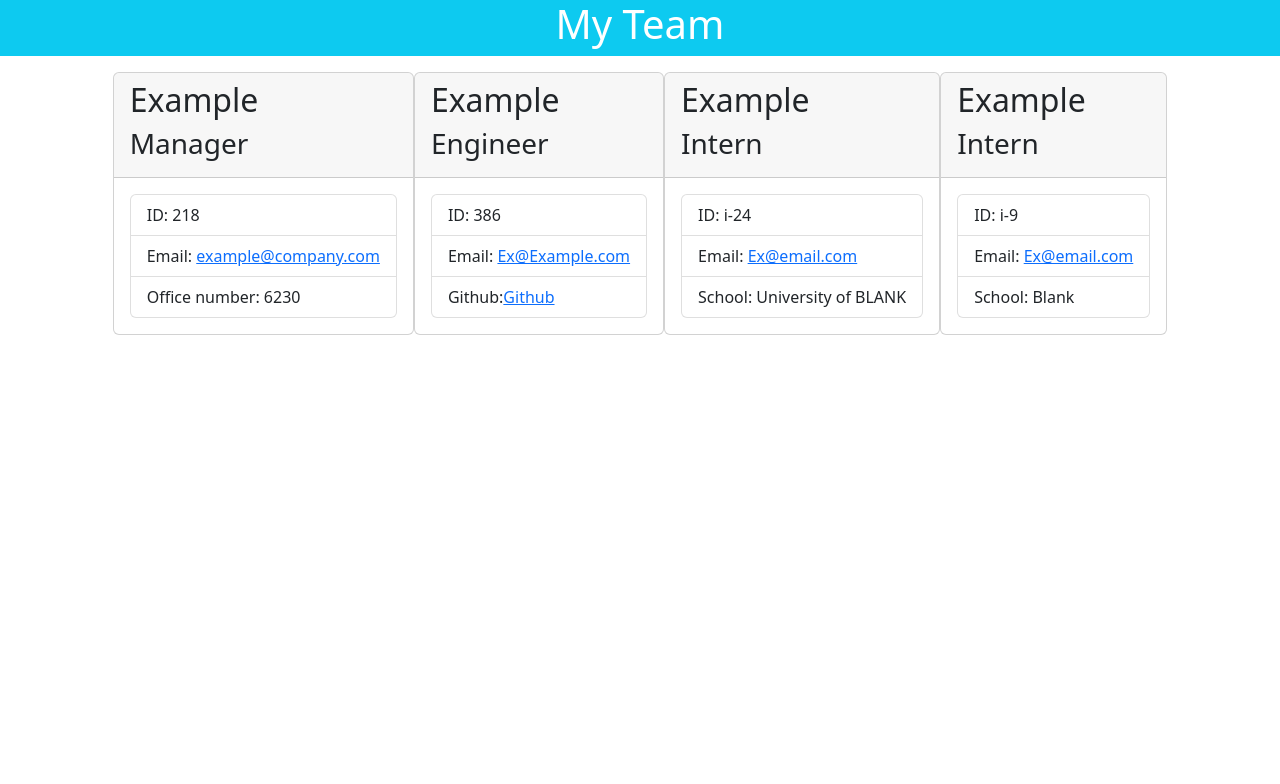
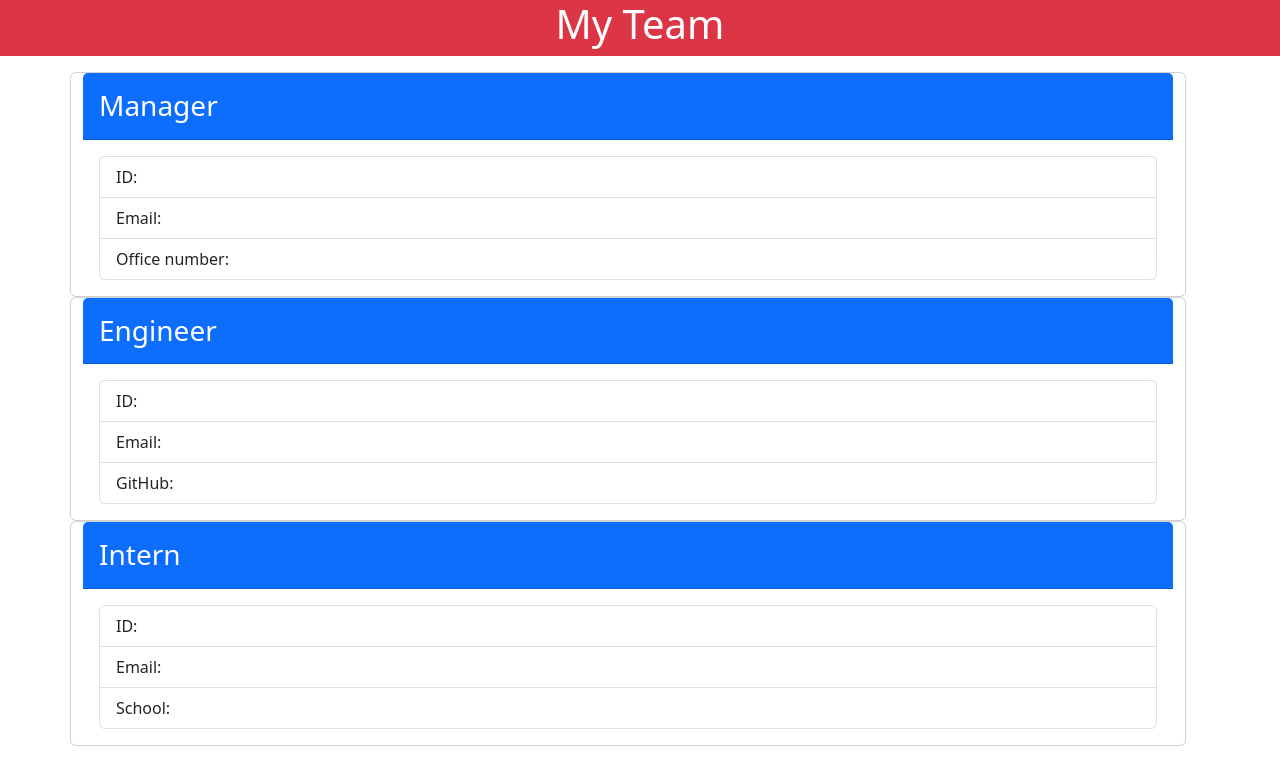
Before and after one commit to LilCalc/Party-Profile-Generator, a website: page Res/index.html in a window 1280 px wide. Drawn offline with nearby package versions, Linux system fonts and the light colour scheme.

Commit message:
HTML template completed and properly linked

```diff
--- a/Res/index.html
+++ b/Res/index.html
@@ -1,87 +1,63 @@
+
 <!DOCTYPE html>
 <html lang="en">
 <head>
     <meta charset="UTF-8" />
     <meta name="viewport" content="width=device-width, initial-scale=1.0" />
     <meta http-equiv="X-UA-Compatible" content="ie=edge" />
+    <title>My Team</title>
     <link href="https://cdn.jsdelivr.net/npm/bootstrap@5.2.0-beta1/dist/css/bootstrap.min.css" rel="stylesheet" integrity="sha384-0evHe/X+R7YkIZDRvuzKMRqM+OrBnVFBL6DOitfPri4tjfHxaWutUpFmBp4vmVor" crossorigin="anonymous">
-    <title>My Party</title>
 </head>
-
 <body>
     <div class="container-fluid">
         <div class="row">
-        <div class="col-12 mb-3 team-heading bg-info text-white">
-          <h1 class="text-center">My Team</h1>
+            <div class="col-12 jumbotron mb-3 team-heading bg-danger">
+                <h1 class="text-center text-white">My Team</h1>
             </div>
         </div>
     </div>
     <div class="container">
         <div class="row">
-        <div class="team-area col-12 d-flex justify-content-center">
+            <div class="row team-area col-12 d-flex justify-content-center">
+
 <div class="card employee-card">
-  <div class="card-header">
-    <h2 class="card-title">Example</h2>
-    <h3 class="card-title">Manager</h3>
+    <div class="card-header bg-primary text-white">
+        <h2 class="card-title"></h2>
+        <h3 class="card-title"><i class="fas fa-mug-hot mr-2"></i>Manager</h3>
     </div>
     <div class="card-body">
         <ul class="list-group">
-      <li class="list-group-item">ID: 218</li>
-      <li class="list-group-item">
-        Email: <a href="mailto:example@company.com">example@company.com</a>
-      </li>
-      <li class="list-group-item">Office number: 6230</li>
+            <li class="list-group-item">ID: </li>
+            <li class="list-group-item">Email: <a href="mailto:"></a></li>
+            <li class="list-group-item">Office number: </li>
         </ul>
     </div>
 </div>
+
 <div class="card employee-card">
-  <div class="card-header">
-    <h2 class="card-title">Example</h2>
-    <h3 class="card-title">Engineer</h3>
+    <div class="card-header bg-primary text-white">
+        <h2 class="card-title"></h2>
+        <h3 class="card-title"><i class="fas fa-glasses mr-2"></i>Engineer</h3>
     </div>
     <div class="card-body">
         <ul class="list-group">
-      <li class="list-group-item">ID: 386</li>
-      <li class="list-group-item">
-        Email: <a href="mailto:Ex@Example.com">Ex@Example.com</a>
-      </li>
-      <li class="list-group-item">
-          Github:<a href='https://github.com/LilCalc'>Github</a>
-        </li>
+            <li class="list-group-item">ID: </li>
+            <li class="list-group-item">Email: <a href="mailto:"></a></li>
+            <li class="list-group-item">GitHub: <a href="https://github.com/" target="_blank" rel="noopener noreferrer"></a></li>
         </ul>
     </div>
 </div>
+
 <div class="card employee-card">
-  <div class="card-header">
-    <h2 class="card-title">Example</h2>
-    <h3 class="card-title">
-      Intern
-    </h3>
+    <div class="card-header bg-primary text-white">
+        <h2 class="card-title"></h2>
+        <h3 class="card-title"><i class="fas fa-user-graduate mr-2"></i>Intern</h3>
     </div>
     <div class="card-body">
         <ul class="list-group">
-      <li class="list-group-item">ID: i-24</li>
-      <li class="list-group-item">
-        Email: <a href="mailto:Ex@email.com">Ex@email.com</a>
-      </li>
-      <li class="list-group-item">School: University of BLANK</li>
-    </ul>
-  </div>
-</div>
-<div class="card employee-card">
-  <div class="card-header">
-    <h2 class="card-title">Example</h2>
-    <h3 class="card-title">
-      Intern
-    </h3>
-  </div>
-  <div class="card-body">
-    <ul class="list-group">
-      <li class="list-group-item">ID: i-9</li>
-      <li class="list-group-item">
-        Email: <a href="mailto:marie@email.com">Ex@email.com</a>
-      </li>
-      <li class="list-group-item">School: Blank</li>
+            <li class="list-group-item">ID: </li>
+            <li class="list-group-item">Email: <a href="mailto:"></a></li>
+            <li class="list-group-item">School: </li>
         </ul>
     </div>
 </div>
```
Also changed, not shown: index.js (+5 -5 lines), src/tem.js (+113 -0 lines). Lines whose indentation alone changed are shown as unchanged.
